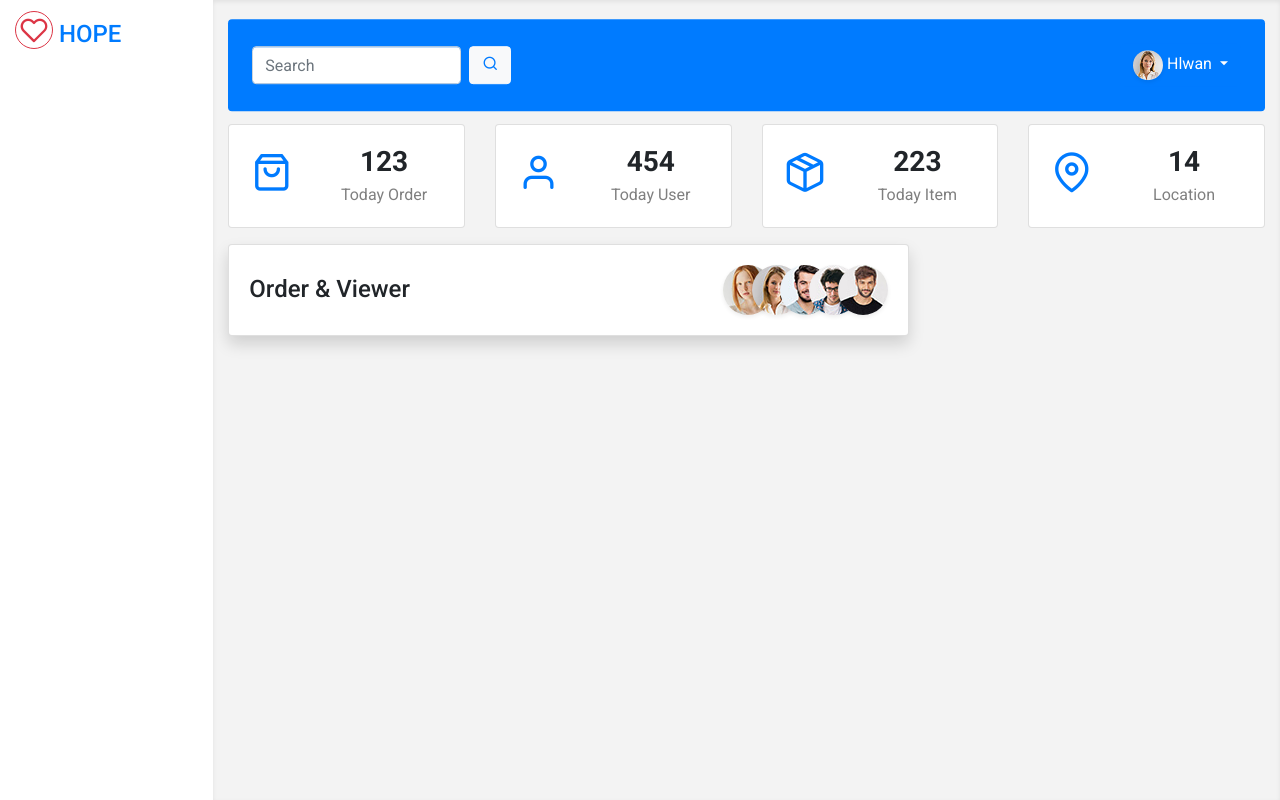
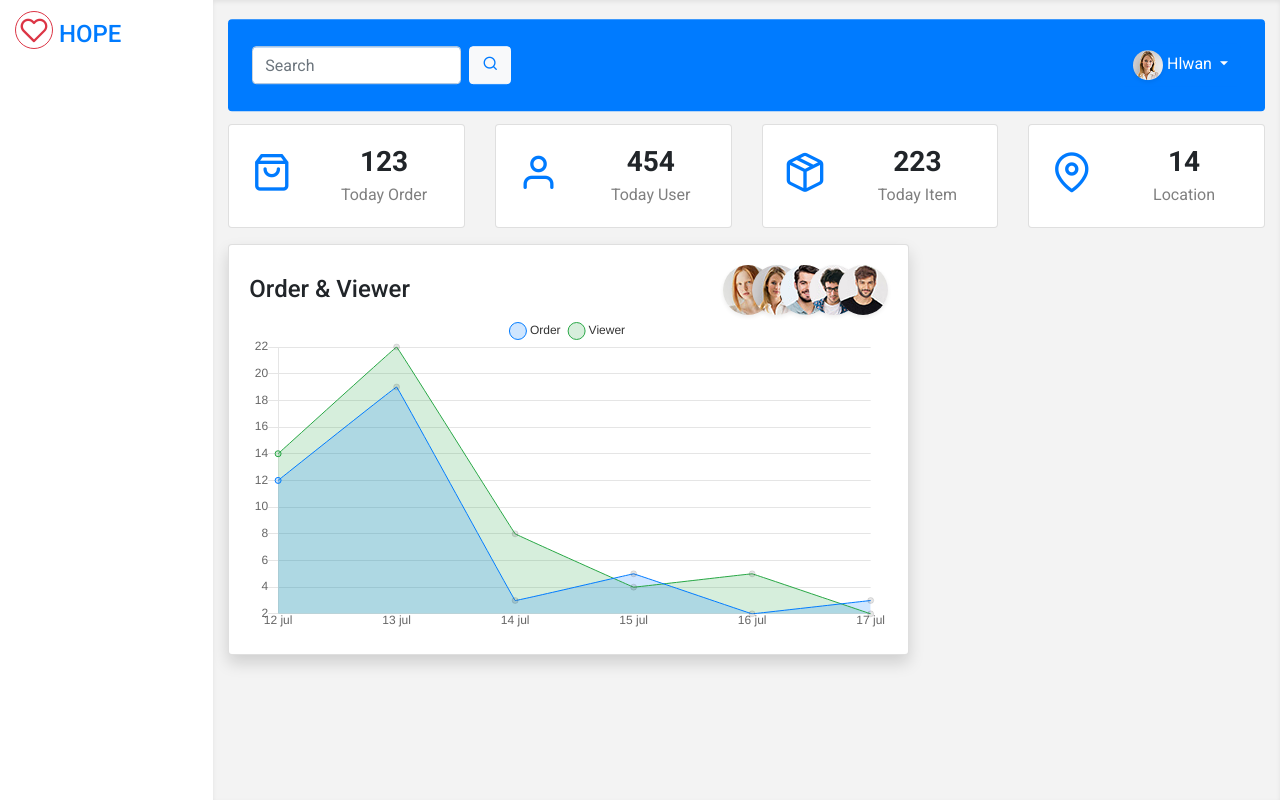
Before and after one commit to hlwanmoe-101/admin-dashboard, a plain HTML site: page template.html in a window 1280 px wide. Drawn offline with nearby package versions, Linux system fonts and the light colour scheme; files whose address does not match are found by name.

Commit message:
chart insert

```diff
--- a/js/dashboard.js
+++ b/js/dashboard.js
@@ -2,3 +2,55 @@ $(".counter-up").counterUp({
   delay: 10,
   time: 1000,
 });
+var labelArr = ["12 jul", "13 jul", "14 jul", "15 jul", "16 jul", "17 jul"];
+const ctx = document.getElementById("myChart").getContext("2d");
+const myChart = new Chart(ctx, {
+  type: "line",
+  data: {
+    labels: labelArr,
+    datasets: [
+      {
+        label: "Order",
+        data: [12, 19, 3, 5, 2, 3],
+        backgroundColor: ["#007bff30"],
+        borderColor: ["#007bff"],
+        borderWidth: 1,
+        tension: 0.01,
+      },
+      {
+        label: "Viewer",
+        data: [14, 22, 8, 4, 5, 2],
+        backgroundColor: ["#28a74530"],
+        borderColor: ["#28a745"],
+        borderWidth: 1,
+        tension: 0.01,
+      },
+    ],
+  },
+  options: {
+    scales: {
+      y: {
+        beginAtZero: true,
+      },
+      xAxes: [
+        {
+          display: true,
+          gridLines: [
+            {
+              display: false,
+            },
+          ],
+        },
+      ],
+    },
+
+    legend: {
+      display: true,
+      position: "top",
+      labels: {
+        fontColor: "#333",
+        usePointStyle: true,
+      },
+    },
+  },
+});
--- a/template.html
+++ b/template.html
@@ -174,10 +174,10 @@
               <div class="card shadow">
                 <div class="card-body">
                   <div
-                    class="d-flex justify-content-between align-items-center"
+                    class="d-block d-lg-flex d-md-flex justify-content-between align-items-center"
                   >
                     <span class="h4 mb-0">Order & Viewer</span>
-                    <div class="">
+                    <div class="ml-4 my-2 ml-lg-0 my-lg-0">
                       <img
                         src="img/user/avatar2.jpg"
                         class="ov-img rounded-circle shadow-sm"
@@ -205,6 +205,7 @@
                       />
                     </div>
                   </div>
+                  <canvas id="myChart" height="150"></canvas>
                 </div>
               </div>
             </div>
```
